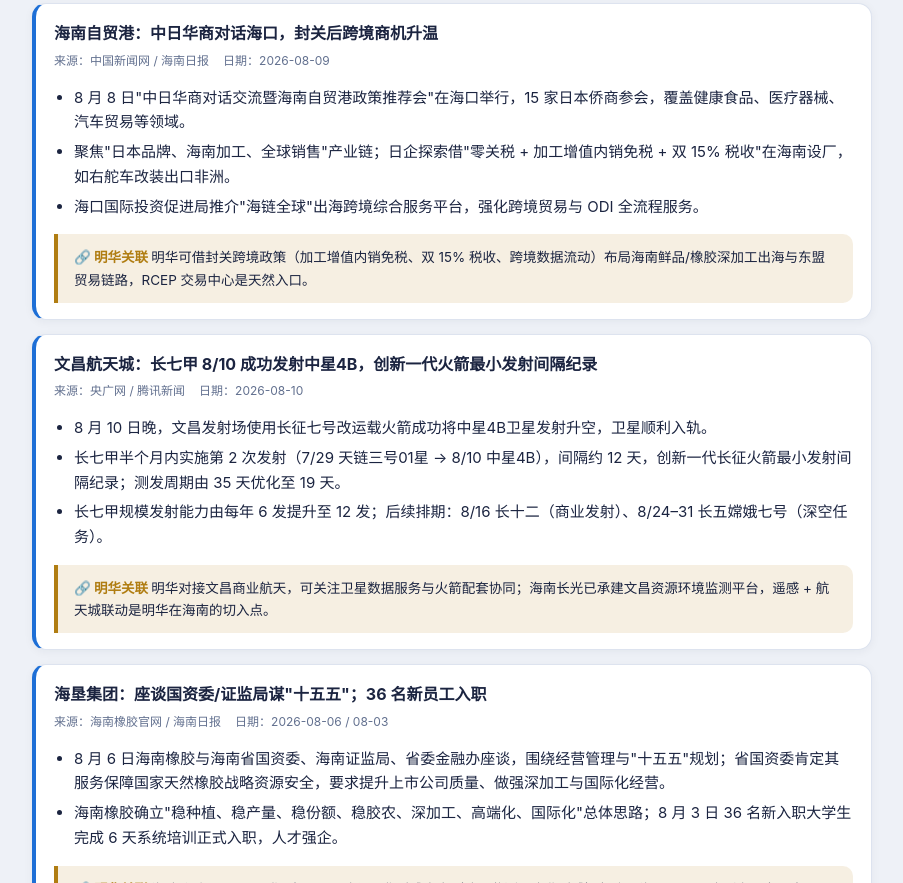
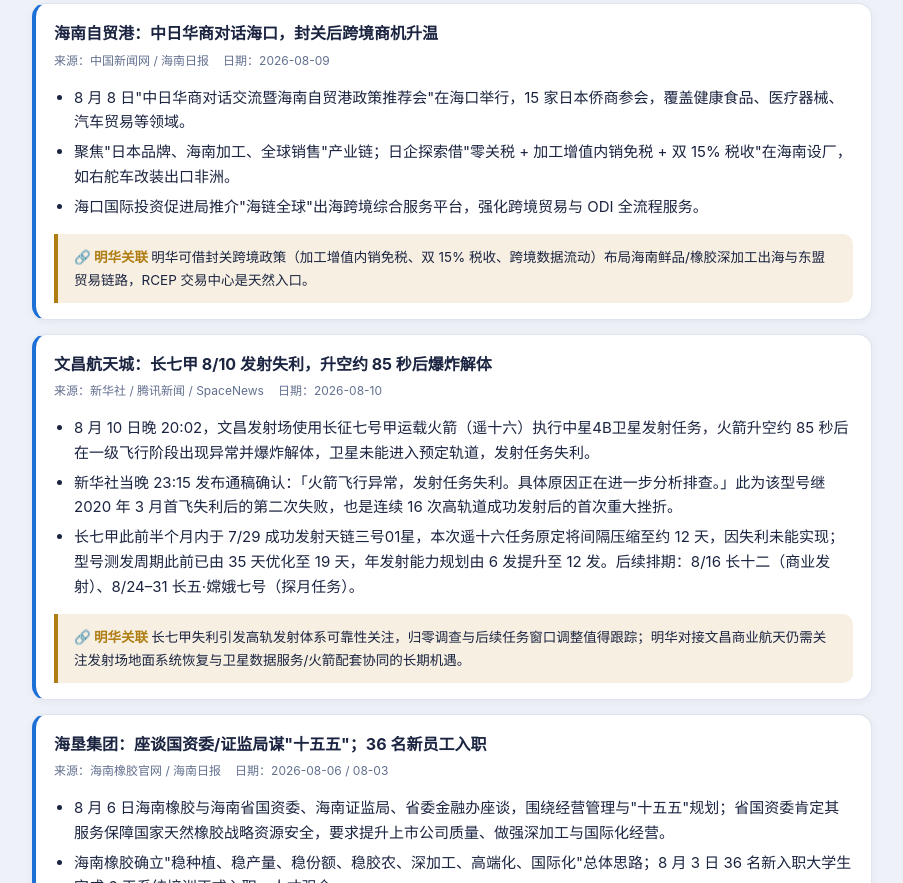
Before and after one commit to pandhow/haiken-archive, a plain HTML site: page issues/2026-08-12.html in a window 1280 px wide. Shown: the part 868-1751 px from the top of the page, without its empty margins (188-1091 px from the left). Drawn offline with Linux system fonts and the light colour scheme.

Commit message:
sync issues/2026-08-12.html

```diff
--- a/issues/2026-08-12.html
+++ b/issues/2026-08-12.html
@@ -102,7 +102,7 @@
   <section>
     <h2>本期核心看点</h2>
     <div class="key"><ol>
-      <li><b>重点</b> 文昌发射场长七甲于 8/10 成功发射中星4B，半个月内第 2 次发射、创新一代长征火箭最小发射间隔纪录（约 12 天），年发射能力由 6 发提升至 12 发。</li>
+      <li><b>重点</b> 文昌发射场长七甲于 8/10 发射失利：火箭升空约 85 秒后爆炸，搭载的中星4B卫星未能入轨，系 2026 年中国第 4 次轨道发射失败；后续型号归零与嫦娥七号窗口备受关注。</li>
       <li><span class="co longguang">长光</span> 推出"在线地图访问服务"，把卫星影像做成"流量包 + API"按需付费，161 星全球最大亚米级星座加速 SaaS 化。</li>
       <li>北大荒接入 49 颗卫星、2 小时完成全垦区长势监测，叠加黑龙江 185P 农业中试算力，寒地作物大模型落地。</li>
       <li><span class="co planet">Planet</span> 与 Isar Aerospace 签约德国星箭任务，Pelican 由德国造、德国火箭发射，柏林厂扩容在即。</li>
@@ -134,14 +134,14 @@
   </div>
 
   <div class="card b1">
-    <div class="ttl">文昌航天城：长七甲 8/10 成功发射中星4B，创新一代火箭最小发射间隔纪录</div>
-    <div class="meta"><span>来源：央广网 / 腾讯新闻</span><span>日期：2026-08-10</span></div>
+    <div class="ttl">文昌航天城：长七甲 8/10 发射失利，升空约 85 秒后爆炸解体</div>
+    <div class="meta"><span>来源：新华社 / 腾讯新闻 / SpaceNews</span><span>日期：2026-08-10</span></div>
     <ul>
-      <li>8 月 10 日晚，文昌发射场使用长征七号改运载火箭成功将中星4B卫星发射升空，卫星顺利入轨。</li>
-      <li>长七甲半个月内实施第 2 次发射（7/29 天链三号01星 → 8/10 中星4B），间隔约 12 天，创新一代长征火箭最小发射间隔纪录；测发周期由 35 天优化至 19 天。</li>
-      <li>长七甲规模发射能力由每年 6 发提升至 12 发；后续排期：8/16 长十二（商业发射）、8/24–31 长五嫦娥七号（深空任务）。</li>
+      <li>8 月 10 日晚 20:02，文昌发射场使用长征七号甲运载火箭（遥十六）执行中星4B卫星发射任务，火箭升空约 85 秒后在一级飞行阶段出现异常并爆炸解体，卫星未能进入预定轨道，发射任务失利。</li>
+      <li>新华社当晚 23:15 发布通稿确认：「火箭飞行异常，发射任务失利。具体原因正在进一步分析排查。」此为该型号继 2020 年 3 月首飞失利后的第二次失败，也是连续 16 次高轨道成功发射后的首次重大挫折。</li>
+      <li>长七甲此前半个月内于 7/29 成功发射天链三号01星，本次遥十六任务原定将间隔压缩至约 12 天，因失利未能实现；型号测发周期此前已由 35 天优化至 19 天，年发射能力规划由 6 发提升至 12 发。后续排期：8/16 长十二（商业发射）、8/24–31 长五·嫦娥七号（探月任务）。</li>
     </ul>
-    <div class="biz">明华对接文昌商业航天，可关注卫星数据服务与火箭配套协同；海南长光已承建文昌资源环境监测平台，遥感 + 航天城联动是明华在海南的切入点。</div>
+    <div class="biz">长七甲失利引发高轨发射体系可靠性关注，归零调查与后续任务窗口调整值得跟踪；明华对接文昌商业航天仍需关注发射场地面系统恢复与卫星数据服务/火箭配套协同的长期机遇。</div>
   </div>
 
   <div class="card b1">
```
